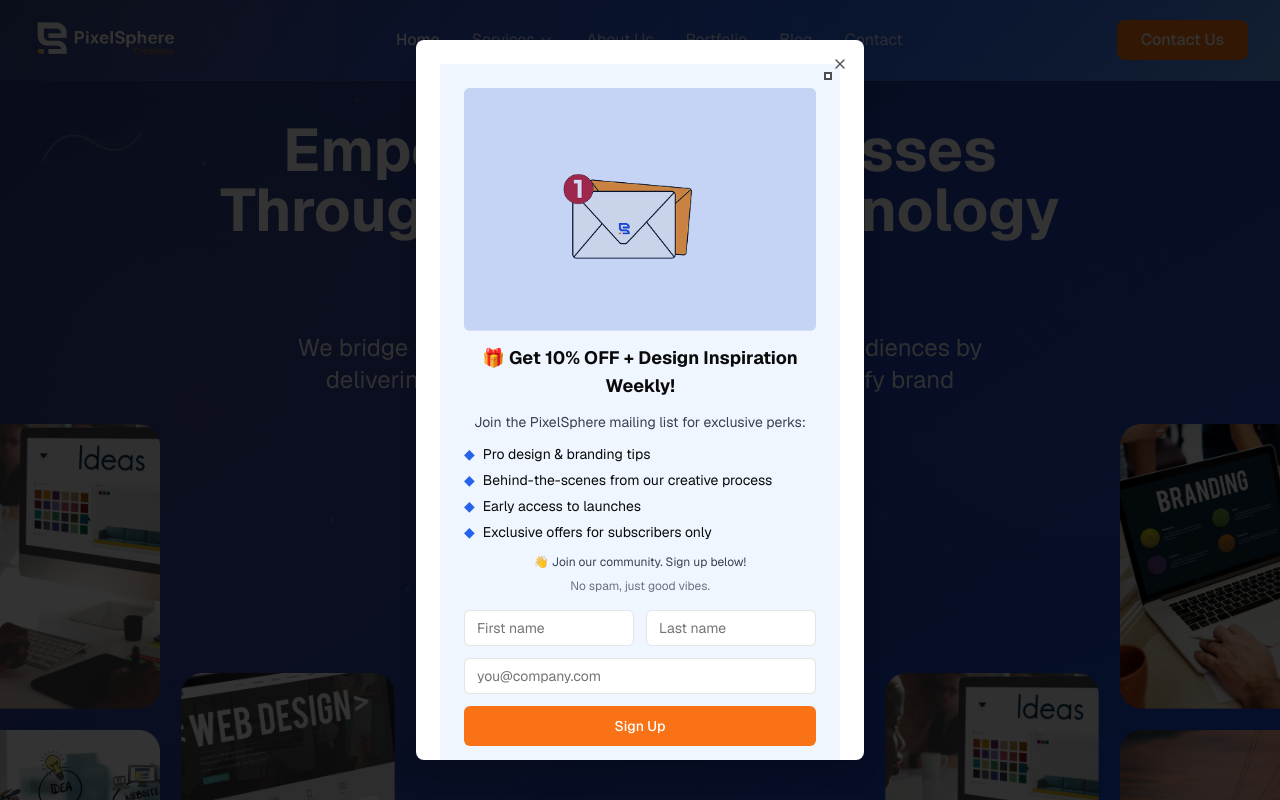
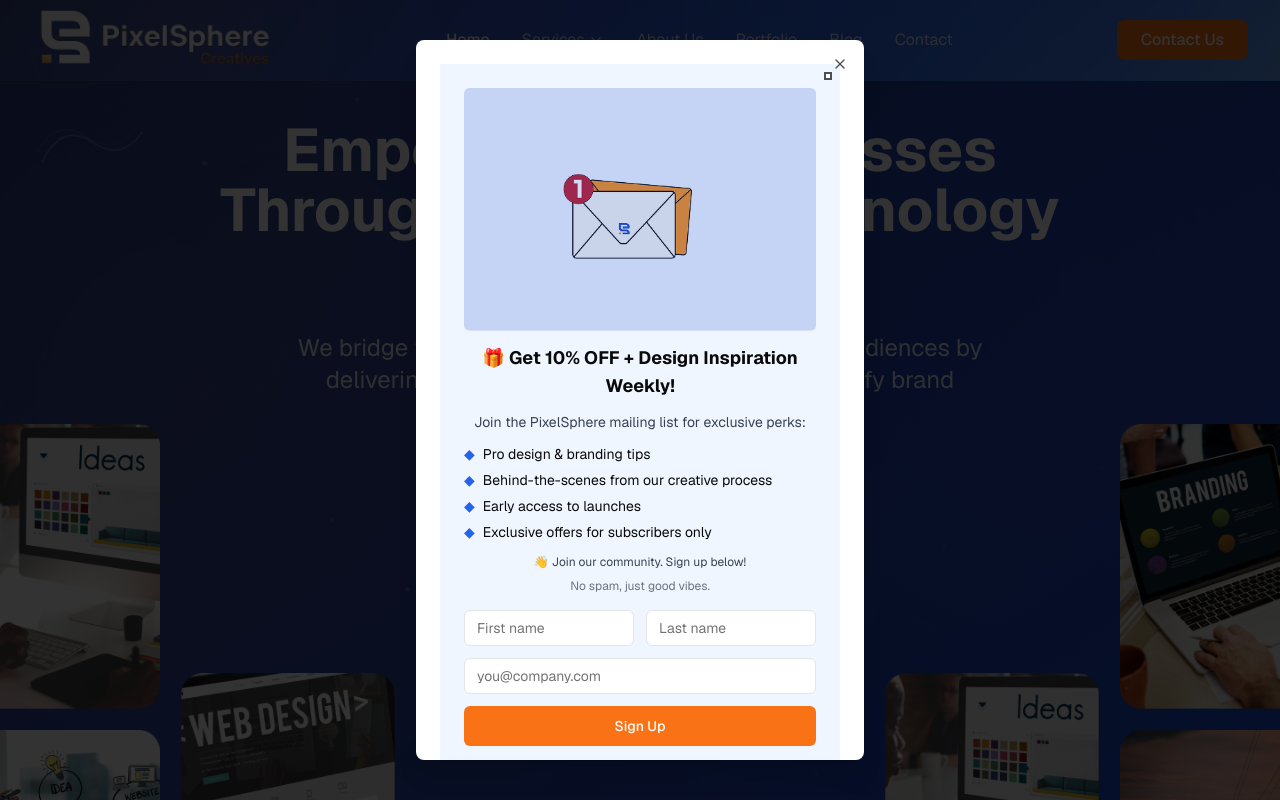
Before and after one commit to El-swaggerito/Pixelsphere-Creative, a Next.js app: page / in a window 1280 px wide. Shown: the top 800 px of the page. Built offline with nearby package versions, Linux system fonts and the light colour scheme.

Commit message:
fix(ui):logo on blog page

```diff
--- a/components/header.tsx
+++ b/components/header.tsx
@@ -275,7 +275,13 @@ export default function Header({ currentPage = "home", textColor = "white", back
                 href="/"
                 className={`text-xl sm:text-2xl font-bold ${textColor === "black" ? "text-gray-900" : "text-white"}`}
               >
-               <Image src="/images/footer-logo.png" alt="Pixelsphere Creatives Logo" width={150} height={100} className="relative"/>
+               <Image
+                 src={currentPage === "blog" ? "/images/company-logo.png" : "/images/footer-logo.png"}
+                 alt="Pixelsphere Creatives Logo"
+                 width={250}
+                 height={100}
+                 className="relative"
+               />
               </Link>
             </motion.div>
           </div>
```
